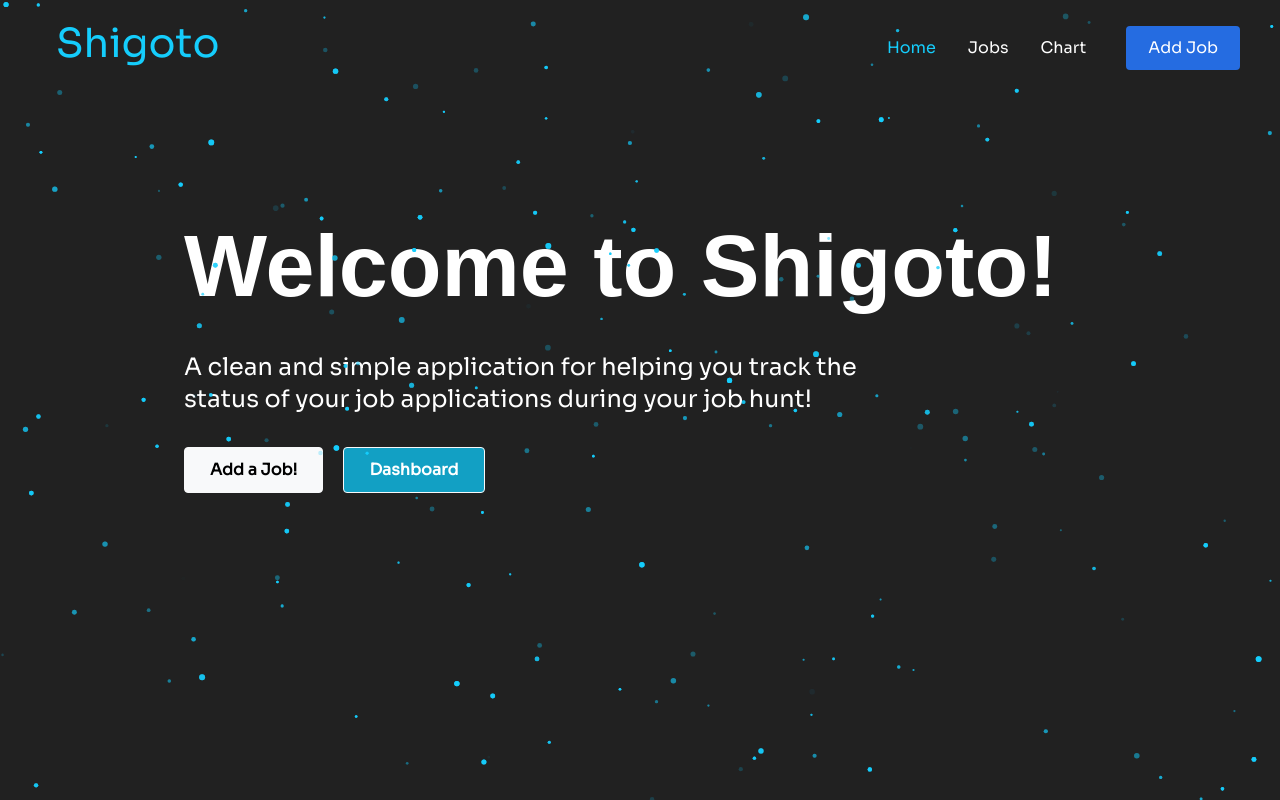
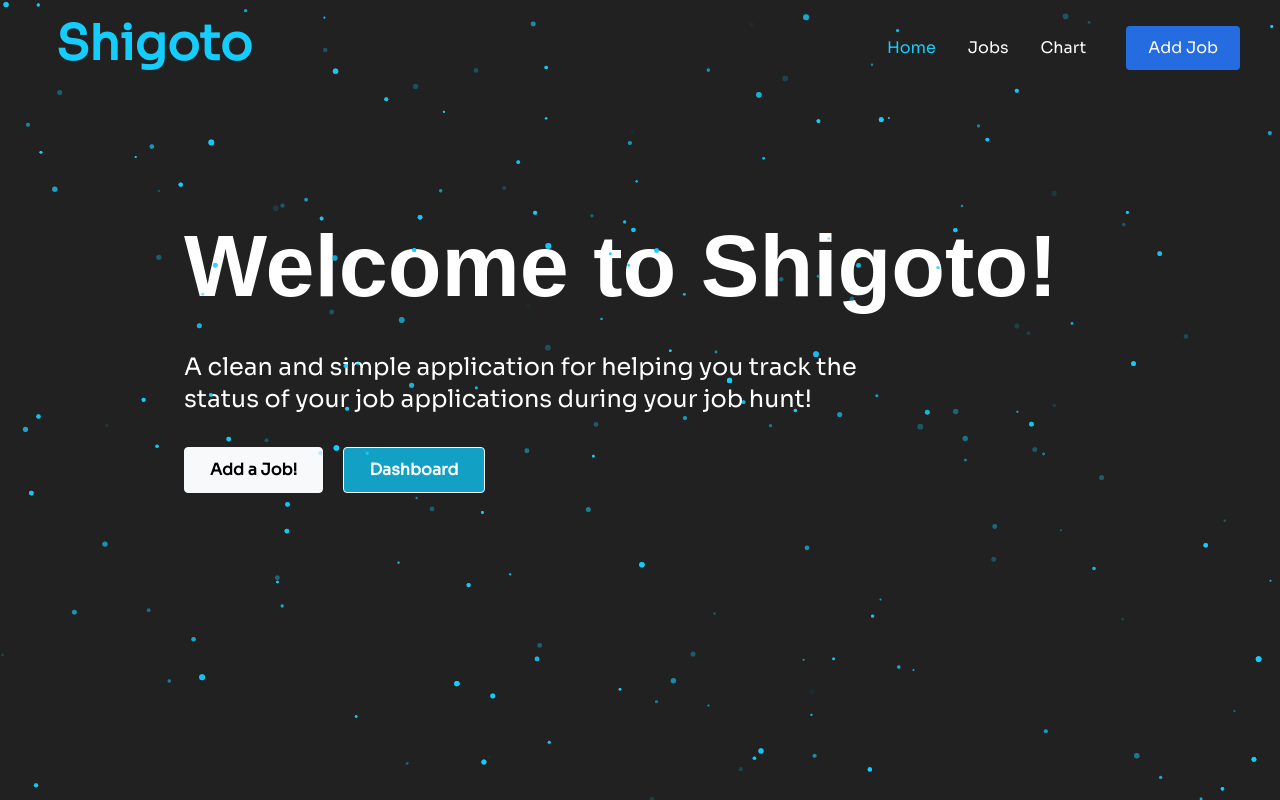
Before and after one commit to cccswann/shigoto-client, a React (Create React App) app: page / in a window 1280 px wide. Built offline with nearby package versions, Linux system fonts and the light colour scheme.

Commit message:
Update navbar.

```diff
--- a/src/components/Navbar.js
+++ b/src/components/Navbar.js
@@ -16,7 +16,7 @@ const Navbar = () => {
     <>
       <Nav>
         <NavLink to='/'>
-          <h1>Shigoto</h1>
+          <h1 style={{fontSize:'3rem', fontWeight: '900'}}>Shigoto</h1>
         </NavLink>
         <Bars />
         <NavMenu>
```
